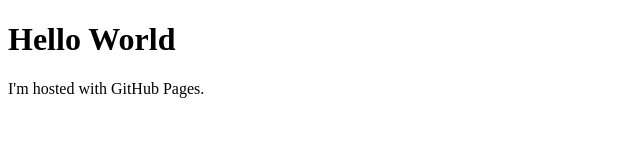
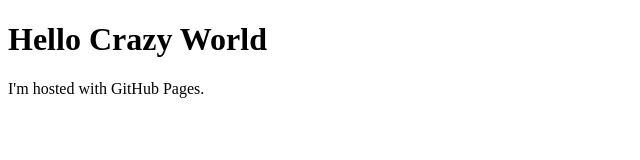
Before and after one commit to renmedia/renmedia.github.io, a plain HTML site: page index.html in a window 1280 px wide. Shown: the whole page, without its empty margins (0-640 px from the left). Drawn offline with Linux system fonts and the light colour scheme.

Commit message:
Update index.html

```diff
--- a/index.html
+++ b/index.html
@@ -1,7 +1,7 @@
 <!DOCTYPE html>
 <html>
 <body>
-<h1>Hello World</h1>
+<h1>Hello Crazy World</h1>
 <p>I'm hosted with GitHub Pages.</p>
 </body>
 </html>
```
